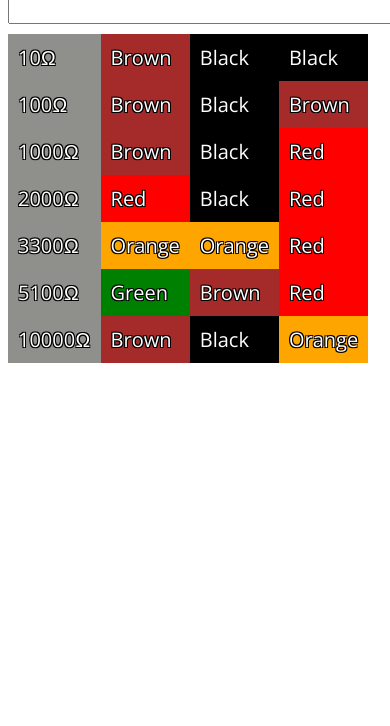
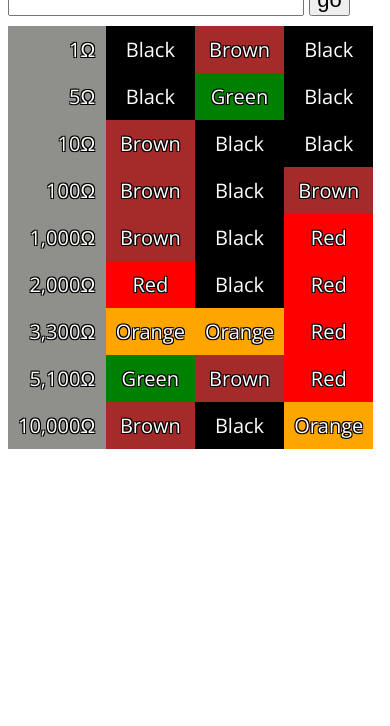
Before and after one commit to madewithlinux/joshua-wright.github.io.old-version, a plain HTML site: page web_code/resistor.html in a window 390 px wide. Shown: the part 118-844 px from the top of the page. Drawn offline with nearby package versions, Linux system fonts and the light colour scheme.

Commit message:
fixed math for resistors <10 ohms fixed layout added locale formatted commas to numbers cener-aligned color labels added go button for mobile users

```diff
--- a/web_code/resistor.css
+++ b/web_code/resistor.css
@@ -13,7 +13,7 @@ h1 {
 body { padding: 10px; }
 
 input {
-    font-size: 1.5em;
+    font-size: 1.1em;
     margin-bottom: 10px;
 }
 
@@ -27,12 +27,18 @@ td {
             1px 1px 0 #000;
     color: #fff;
     background-color: #8F8F8C;
+    /*center the color labels for readability*/
+    text-align: center;
 }
 
+tr td:nth-child(1) {
+    /*right align the numbers*/
+    text-align: right;
+}
 
 input[type=number]::-webkit-inner-spin-button,
 input[type=number]::-webkit-outer-spin-button {
-    /*hides the up-down arrows*/
+    /*hides the up-down arrows in the input box*/
     -webkit-appearance: none;
     margin: 0;
 }
--- a/web_code/resistor.html
+++ b/web_code/resistor.html
@@ -13,7 +13,9 @@
     <h1>Resistor Color Codes</h1>
 </header>
 <section class="main">
-    <input type="number" name="input" id="value"> <br>
+    <input type="number" name="input" id="value">
+    <input type="button" name="go" id="go_btn" value="go">
+    <br>
     <table cellspacing="0">
         <tbody id="output"></tbody>
     </table>
--- a/web_code/resistor.js
+++ b/web_code/resistor.js
@@ -18,21 +18,47 @@ var colors = {
 
 $("document").ready(function () {
 
-    /*jqueries for caching*/
+    /*jQueries defined outside functions for caching*/
     var output_table = $("#output")[0];
     var input = $("#value");
     /*default values for when the page loads*/
-    var values = [10, 100, 1000, 2000, 3300, 5100, 10000];
+    /*store these in an object for automatic duplicate resolution and sorting*/
+    var values = {
+        1: {},
+        5: {},
+        10: {},
+        100: {},
+        1000: {},
+        2000: {},
+        3300: {},
+        5100: {},
+        10000: {}
+    };
 
     function write_value(value) {
-        //weird math to get resistor color codes.
-        /*TODO: fix math for resistors less than 10 ohms*/
-        var third = Math.floor(Math.log10(value)) - 1;
-        var first = Math.floor(value / Math.pow(10, third + 1));
-        var second = Math.round(value / Math.pow(10, third)) % 10;
-        //simply append a row to the table
+        /*preserve the original value for printing later*/
+        var original_value = value;
+        /*weird math to get resistor color codes*/
+        var third = 0;
+        /*find the multiplier*/
+        while (value >= 10) {
+            value /= 10;
+            third++;
+        }
+        if (third == 0) {
+            /*case where multiplier is 0, therefore value is direct*/
+            var first = 0;
+            var second = Math.round(value);
+        } else {
+            /*case where multiplier is non-zero, therefore first and second make a decimal*/
+            third--;
+            var first = Math.floor(value);
+            var second = Math.round((10 * value) % 10);
+        }
+        /*simply append a row to the table*/
         output_table.innerHTML += "<tr>" +
-            "<td>" + value.toString() + "&#8486" + "</td>" +
+                /*locale string adds fancy locale-appropriate commas to the number*/
+            "<td>" + Number(original_value).toLocaleString() + "&#8486" + "</td>" +
             "<td style='background: " + colors[first] + ";'>" + colors[first] + "</td>" +
             "<td style='background: " + colors[second] + ";'>" + colors[second] + "</td>" +
             "<td style='background: " + colors[third] + ";'>" + colors[third] + "</td>" +
@@ -40,27 +66,31 @@ $("document").ready(function () {
     }
 
     function write_values() {
-        //clear existingrows from the table
         output_table.innerHTML = "";
-        /*write each value back to the table*/
-        values.forEach(function (v, i) {
+        $.each(values, function (v, i) {
             write_value(v);
         });
     }
 
+    function write_new() {
+        /*re-generate the whole table*/
+        values[Number(input.val())] = {};
+        write_values();
+    }
+
     input.keyup(function (event) {
         if (event.keyCode == 13) {
-            /*add the new value*/
-            values.push(Number(input.val()));
-            /*re-sort the array to put it in it's place*/
-            values.sort(function(a,b) {return a > b;});
-            /*re-generate the whole table*/
-            write_values();
+            write_new();
         }
+    });
+
+    $("#go_btn").click(function () {
+        write_new();
     });
 
     /*generate initial values for when the page loads*/
     write_values();
 
 
-});
+})
+;
```
